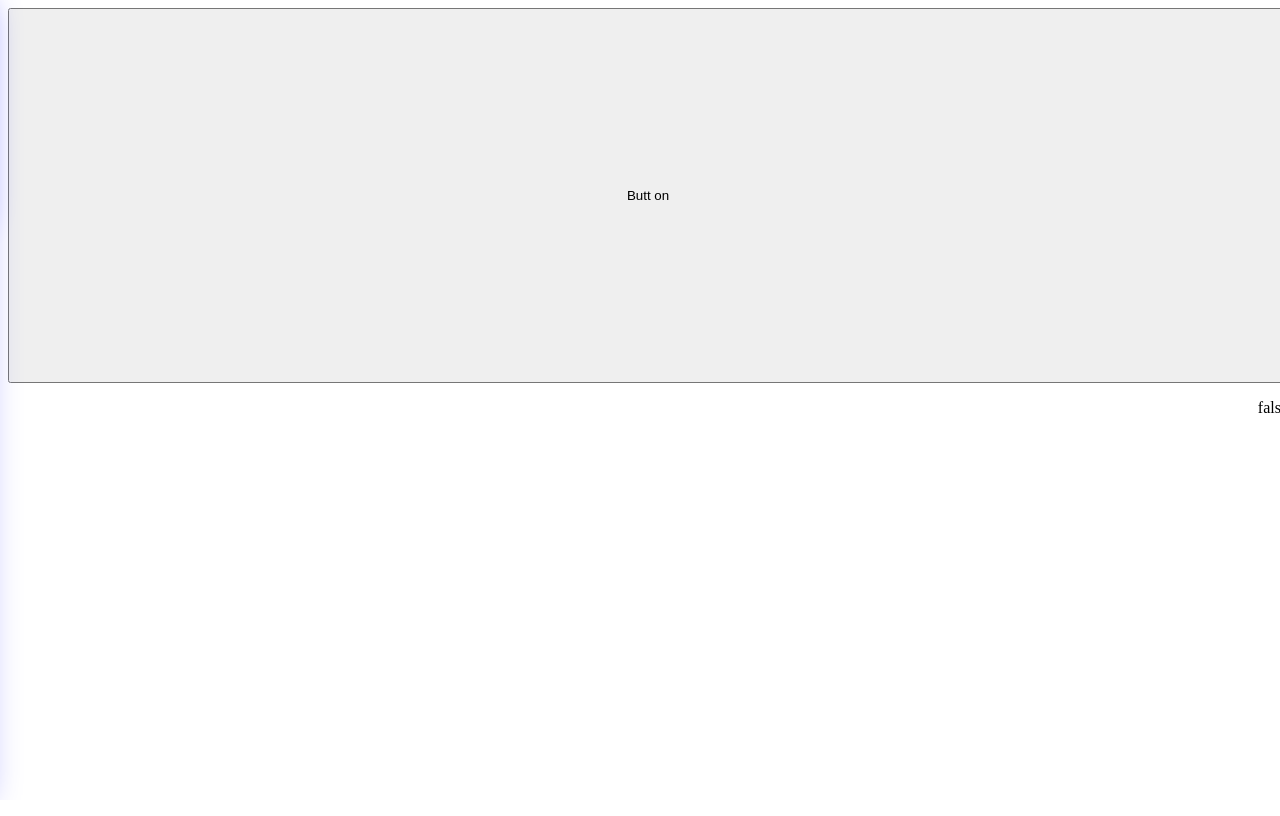
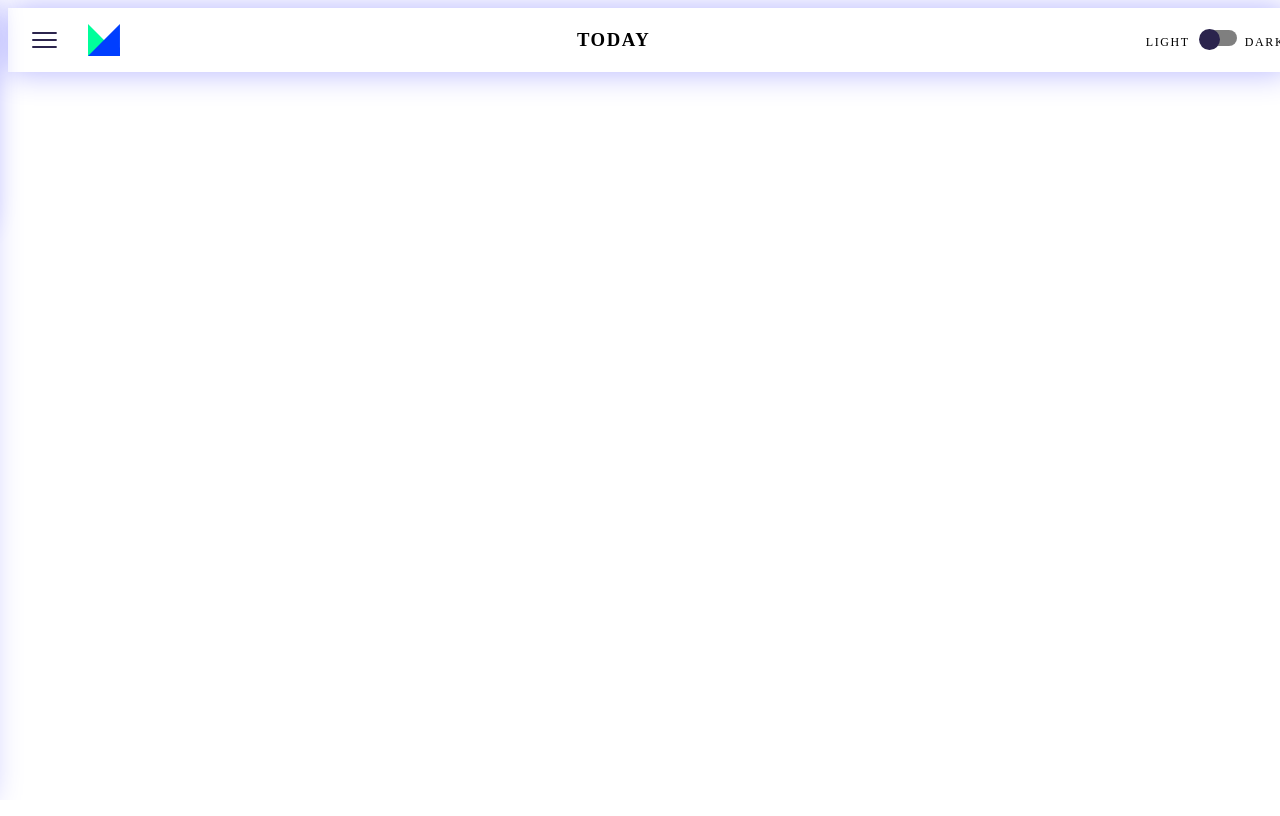
Before and after one commit to gang-qiu/weather-angular, an Angular app: page / in a window 1280 px wide. Built offline with nearby package versions, Linux system fonts and the light colour scheme.

Commit message:
sets up header

```diff
--- a/angular.json
+++ b/angular.json
@@ -24,7 +24,7 @@
               "src/assets"
             ],
             "styles": [
-              "src/styles.css"
+              "src/styles.scss"
             ],
             "scripts": []
           },
@@ -119,6 +119,12 @@
           }
         }
       }
-    }},
-  "defaultProject": "weather-app"
+    }
+  },
+  "defaultProject": "weather-app",
+  "schematics": {
+    "@schematics/angular:component": {
+      "styleext": "scss"
+    }
+  }
 }
--- a/src/app/app.component.html
+++ b/src/app/app.component.html
@@ -1,11 +1,12 @@
 
 <app-sidemenu [(showMenu)]="showMenu"></app-sidemenu>
 
-<section class="root__container">
-  <button (click)="toggleMenu()">
-    Butt on
-  </button>
-  <p style="text-align: right;">
-    {{showMenu | json}}
-  </p>
-</section>
+<div class="root__container">
+  <app-header></app-header>
+<!--  <button (click)="toggleMenu()">-->
+<!--    Butt on-->
+<!--  </button>-->
+<!--  <p style="text-align: right;">-->
+<!--    {{showMenu | json}}-->
+<!--  </p>-->
+</div>
--- a/src/app/app.component.scss
+++ b/src/app/app.component.scss
@@ -1,4 +1,3 @@
-
 
 .root__container {
   width: 100vw;
--- /dev/null
+++ b/src/app/components/header/header.component.html
@@ -0,0 +1,48 @@
+<header class="main__header"
+  [ngClass]="{'main__header-dark': darkModeActive}"
+>
+  <div class="left__section">
+    <svg class="hamburger__icon"
+      id="Menu_Burger_Icon"
+      viewBox="31.5 30 49.9 32"
+    >
+<!--      (click) ="toggleMenu()"-->
+      <defs>
+          <style>.hamburger__icon__fill {
+              fill: #594e78
+          }</style>
+      </defs>
+      <rect id="Rectangle_9" width="49.9" height="4" class="hamburger__icon__fill" data-name="Rectangle 9" rx="2"
+            transform="translate(31.5 58)"/>
+      <rect id="Rectangle_10" width="49.9" height="4"  class="hamburger__icon__fill" data-name="Rectangle 10" rx="2"
+            transform="translate(31.5 44)"/>
+      <rect id="Rectangle_11" width="49.9" height="4"  class="hamburger__icon__fill" data-name="Rectangle 11" rx="2"
+            transform="translate(31.5 30)"/>
+    </svg>
+
+    <svg class="logo__icon" viewBox="150.3 22.2 213.7 42.8">
+        <path fill="#00ff9b" d="M150.3 65V22.2L193 65z" data-name="Path 1"/>
+        <path fill="#003eff" d="M193.1 65h-42.8L193 22.2z" data-name="Path 2"/>
+    </svg>
+  </div>
+
+  <h3 class="date__text">Today</h3>
+
+  <div class="mode-toggle__container">
+    <span class="mode-toggle__text">Light</span>
+    <label class="toggle-button__container">
+      <input class="mode-toggle__input"
+        (click)="toggleDarkModeSwitch()"
+        type="checkbox"
+      />
+      <span class="mode-toggle__bg"
+        [ngClass]="{'mode-toggle__bg-checked': darkModeActive}">
+      </span>
+      <span class="mode-toggle__circle"
+        [ngClass]="{'mode-toggle__circle-checked': darkModeActive}">
+      </span>
+    </label>
+    <span class="mode-toggle__text">Dark</span>
+  </div>
+
+</header>
--- /dev/null
+++ b/src/app/components/header/header.component.scss
@@ -0,0 +1,109 @@
+.main__header {
+  width: 100%;
+  display: grid;
+  grid-template-columns: 1fr 1fr 0.25fr;
+  grid-template-rows: 1fr;
+  box-shadow: 0 0 2rem rgba(0,0,255,0.3);
+  height: 4rem;
+  margin: 0;
+  align-items: center;
+  transition: background-color 500ms linear;
+  animation: 1s ease-in-out 0ms 1 fadein;
+}
+
+.main__header-dark {
+  background-color: #2B244D;
+  color: white;
+}
+
+.toggle-button__container {
+  cursor: pointer;
+  position: relative;
+  margin: 0 0.5rem;
+}
+
+.mode-toggle__input {
+  -webkit-appearance: none;
+  -moz-appearance: none;
+}
+
+.mode-toggle__bg {
+  height: 1rem;
+  width: 2rem;
+  border-radius: 0.5rem;
+  background-color: rgba(0,0,0,0.5);
+  display: inline-block;
+  transition: background-color 300ms linear;
+}
+
+.mode-toggle__circle {
+  height: 1.3rem;
+  width: 1.3rem;
+  background-color: #2B244D;
+  position: absolute;
+  top: -0.2rem;
+  border-radius: 50%;
+  box-shadow: 0 0 0 rgba(0,0,255, 0.5);
+  transition: left 300ms linear;
+  left: 0.1rem;
+}
+
+.mode-toggle__circle-checked {
+  background-color: white;
+  left: 1.75rem;
+}
+
+.mode-toggle__bg-checked {
+  background-color: #FF0070;
+}
+
+.mode-toggle__text {
+  font-size: 0.75rem;
+  text-transform: uppercase;
+  letter-spacing: 0.1rem;
+}
+
+.left__section {
+  display: grid;
+  grid-template-rows: 1fr;
+  grid-template-columns: 1fr 1fr;
+  max-width: 5rem;
+}
+
+.date__text {
+  text-transform: uppercase;
+  letter-spacing: 0.1rem;
+  display: inline;
+  margin: 0.5rem 0;
+}
+
+/*SVGs*/
+.hamburger__icon {
+  position: relative;
+  z-index: 35;
+  height: 1rem;
+  padding: 0.5rem 1.5rem;
+  margin-right: 1rem;
+  cursor: pointer;
+}
+
+.logo__icon {
+  height: 2rem;
+  margin-left: 1rem;
+}
+
+.logo__text {
+  fill: #2B244D;
+}
+
+.logo__text-dark {
+  fill: #ffff;
+}
+
+.hamburger__icon__fill {
+  fill: #2B244D;
+}
+
+.hamburger__icon__fill-dark {
+  fill: #ffff;
+}
--- /dev/null
+++ b/src/app/components/header/header.component.ts
@@ -0,0 +1,14 @@
+import {Component} from '@angular/core';
+
+@Component({
+  selector: 'app-header',
+  templateUrl: './header.component.html',
+  styleUrls: ['./header.component.scss']
+})
+export class HeaderComponent {
+  darkModeActive = false;
+
+  public toggleDarkModeSwitch = () => {
+    this.darkModeActive = !this.darkModeActive;
+  }
+}
```
Also changed, not shown: src/app/components/components.module.ts (+5 -2 lines), src/styles.scss (renamed from src/styles.css), 1 other file (tests, documents, lock files or other folders).
